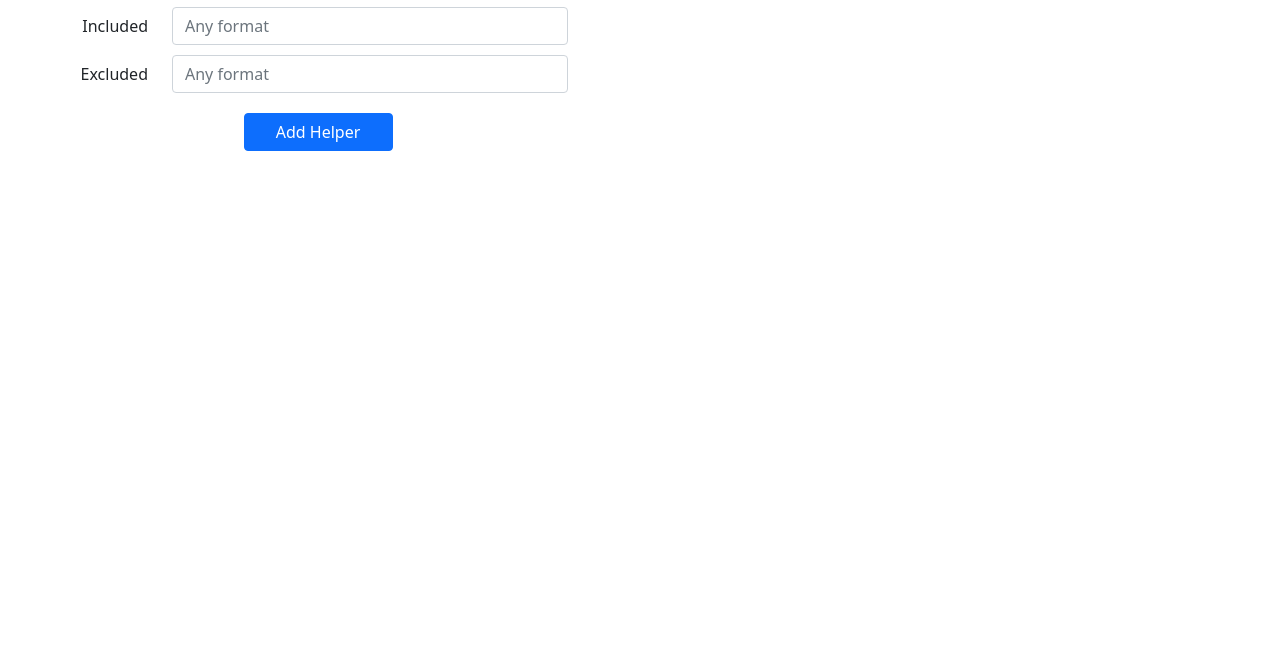
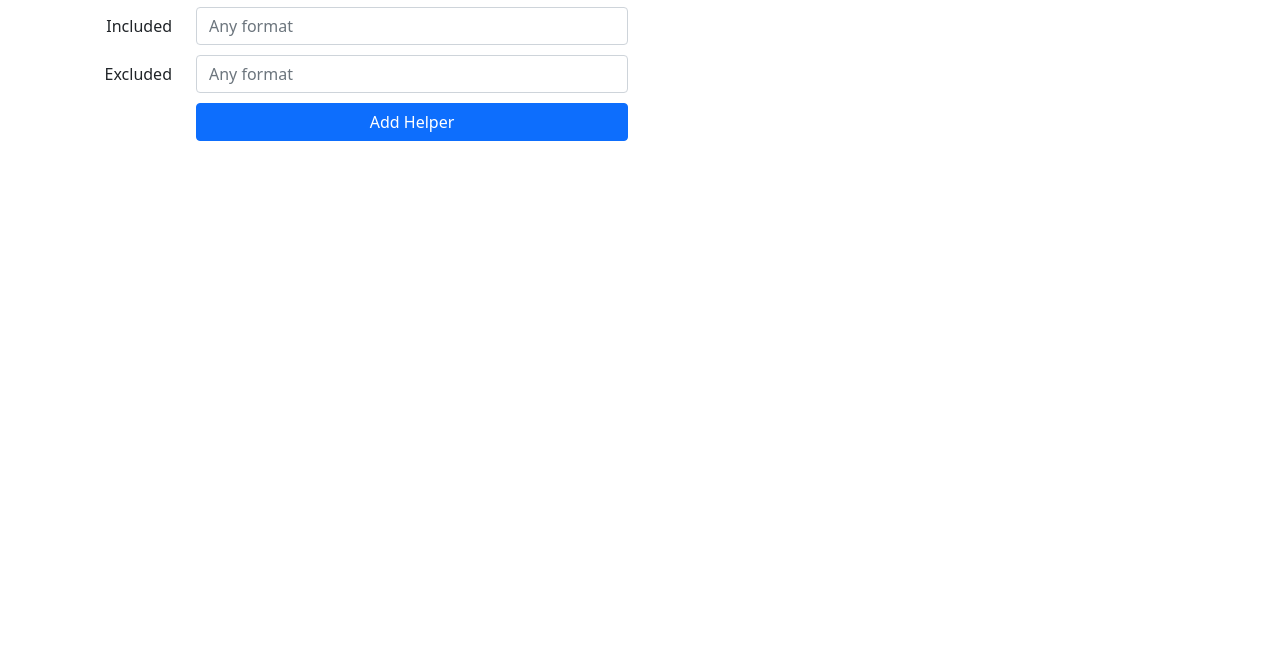
Before and after one commit to smkiewel/unique-sum-helper, a plain HTML site: page index.html in a window 1280 px wide. Shown: the part 145-800 px from the top of the page. Drawn offline with nearby package versions, Linux system fonts and the light colour scheme.

Commit message:
Update add helper button style"

```diff
--- a/index.html
+++ b/index.html
@@ -84,7 +84,7 @@
   <body>
     <div id="app" class="container-fluid">
       <h1>Unique Sum Helpers</h1>
-      <div class="row">
+      <div class="row me-0 ms-0 ps-0 pe-0">
         <sum-helper-form></sum-helper-form>
       </div>
       <div class="row">
@@ -149,9 +149,9 @@
           }
         },
         template: `
-          <div id="sum-form" class="row mr-0 pr-0">
-            <div class="form-group row col-12 col-md-6">
-              <div class="form-group row mr-0">
+          <div id="sum-form" class="row me-0 ms-0 ps-0 pe-0">
+            <div class="form-group row col-12 col-md-6 me-0 ms-0 ps-0 pe-0">
+              <div class="form-group row me-0 ms-0 ps-0 pe-0">
                 <div class="col-3"><label for="size" class="col-form-label">Size</label></div>
                 <div class="col-9">
                   <select v-model="size" class="form-control" id="size">
@@ -166,32 +166,33 @@
                   </select>
                 </div>
               </div>
-              <div class="row form-group mr-0">
+              <div class="row form-group me-0 ms-0 ps-0 pe-0">
                 <div class="col-3"><label for="total" class="col-form-label">Total</label></div>
                 <div class="col-9">
                   <input v-model="total" id="total" class="form-control col-1" type="number" v-on:click="(e) => e.target.select()" />
                 </div>
               </div>
-              <div class="row form-group mr-0">
+              <div class="row form-group me-0 ms-0 ps-0 pe-0">
                 <div class="col-3"><label for="included" class="col-form-label">Included</label></div>
                 <div class="col-9">
                   <input type="text" id="included" v-model="included" class="form-control" v-on:click="(e) => e.target.select()" placeholder="Any format">
                 </div>
               </div>
-              <div class="row form-group mr-0">
+              <div class="row form-group me-0 ms-0 ps-0 pe-0">
                 <div class="col-3"><label for="excluded" class="col-form-label">Excluded</label></div>
                 <div class="col-9">
                   <input type="text" id="excluded" v-model="excluded" class="form-control" v-on:click="(e) => e.target.select()" placeholder="Any format">
                 </div>
               </div>
+              <div class="row me-0 ms-0 ps-0 pe-0">
+                <div class="col-lg-9 offset-lg-3">
+                  <div class="row me-0 ms-0">
+                    <button id="add-helper-button" v-on:click="addHelper" class="btn btn-primary red-tooltip col-12" data-toggle="tooltip" data-placement="bottom" title="Illegal combination of options.">Add Helper</button>
+                  </div>
+                </div>
+              </div>
             </div>
             <div class="col-12 col-lg-6">You may enter 0 (meaning undefined value) for either size or total or both. Included and excluded are very forgiving, as they drop all non-numeric characters and impose uniqueness.</div>
-            <div class="row mr-0">
-              <div class="col-lg-6">
-                <div class="row justify-content-center">
-                  <button id="add-helper-button" v-on:click="addHelper" class="btn btn-primary red-tooltip col-12 col-lg-3" data-toggle="tooltip" data-placement="bottom" title="Illegal combination of options.">Add Helper</button>
-                </div>
-              </div>
             </div>
           </div>
 
```
